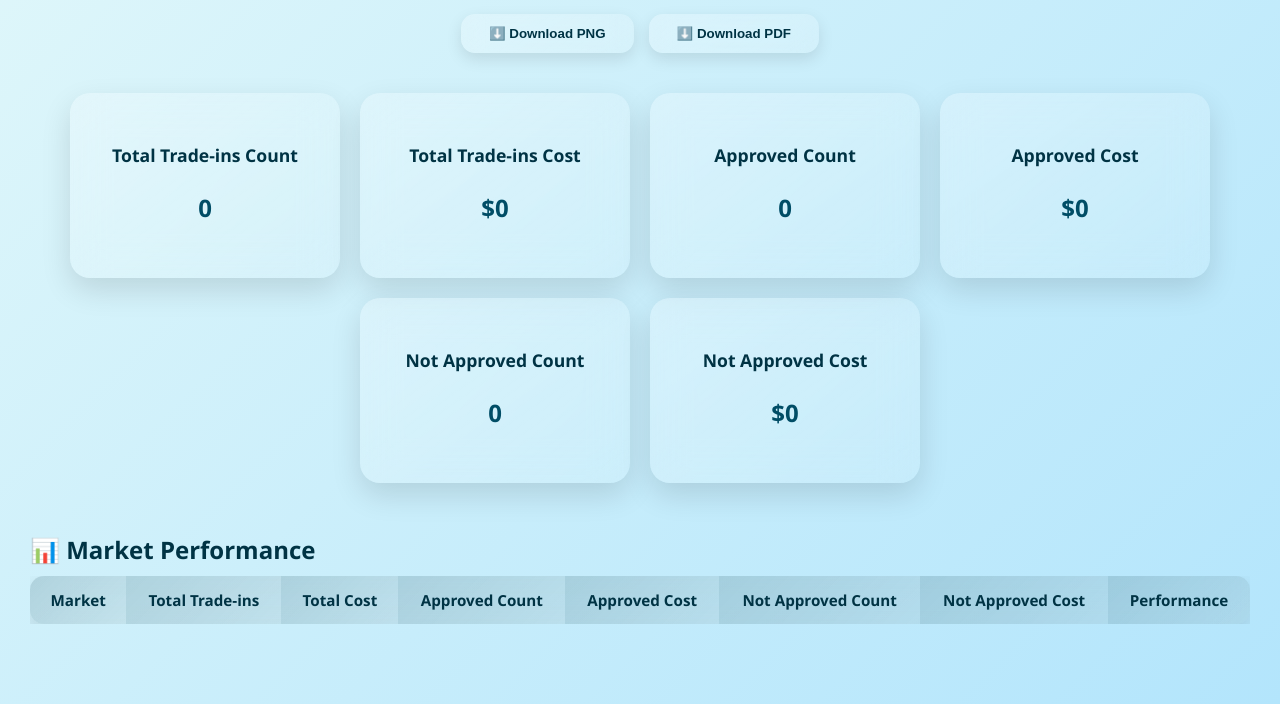
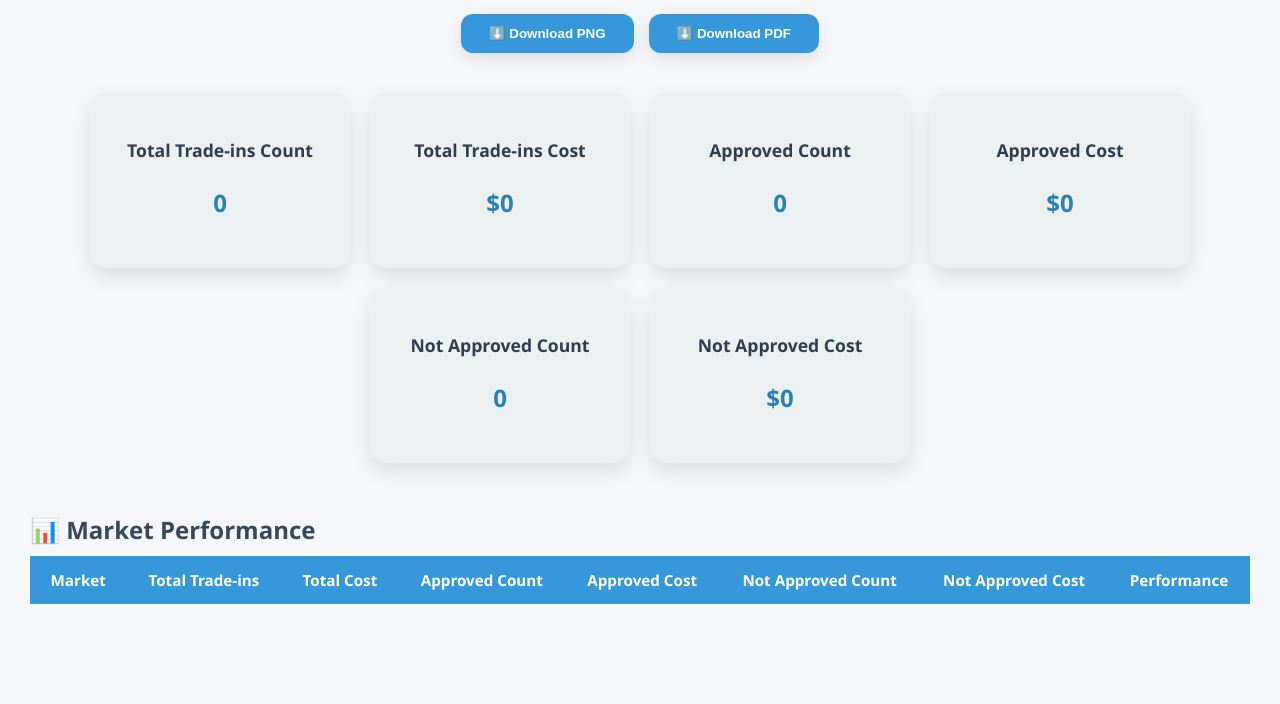
Before and after one commit to Anooshashraf/tradeins_dashboard, a plain HTML site: page index.html in a window 1280 px wide. Shown: the part 128-832 px from the top of the page. Drawn offline with nearby package versions, Linux system fonts and the light colour scheme; no server answers.

Commit message:
Update index.html

```diff
--- a/index.html
+++ b/index.html
@@ -10,10 +10,10 @@
 /* ================== BODY ================== */
 body {
   font-family: 'Segoe UI', sans-serif;
-  background: linear-gradient(135deg, #e0f7fa, #b3e5fc);
+  background: #f5f7fa;
   margin: 0;
   padding: 30px;
-  color: #003344;
+  color: #1b1b1b;
 }
 
 /* ================== HEADINGS ================== */
@@ -21,13 +21,12 @@ h1 {
   text-align: center;
   font-size: 2.5rem;
   margin-bottom: 30px;
-  color: #003344;
-  text-shadow: 1px 1px 3px rgba(0,0,0,0.15);
+  color: #2c3e50;
 }
 h2 {
   font-size: 1.5rem;
   margin: 20px 0 10px;
-  color: #003344;
+  color: #34495e;
 }
 
 /* ================== BUTTONS ================== */
@@ -40,17 +39,16 @@ h2 {
 .download-buttons button {
   padding: 12px 28px;
   border: none;
-  border-radius: 14px;
-  background: linear-gradient(145deg, rgba(255,255,255,0.25), rgba(255,255,255,0.15));
-  backdrop-filter: blur(12px);
-  color: #003344;
+  border-radius: 12px;
+  background-color: #3498db;
+  color: #fff;
   font-weight: 600;
   cursor: pointer;
   transition: all 0.3s;
-  box-shadow: 0 6px 16px rgba(0,0,0,0.1);
+  box-shadow: 0 5px 15px rgba(0,0,0,0.1);
 }
 .download-buttons button:hover {
-  background: linear-gradient(145deg, rgba(255,255,255,0.45), rgba(255,255,255,0.25));
+  background-color: #2980b9;
   transform: translateY(-2px);
 }
 
@@ -63,29 +61,27 @@ h2 {
   margin-bottom: 50px;
 }
 .card {
-  background: linear-gradient(145deg, rgba(255,255,255,0.25), rgba(255,255,255,0.1));
-  backdrop-filter: blur(18px);
-  border-radius: 20px;
-  padding: 30px 25px;
+  background-color: #ecf0f1;
+  border-radius: 16px;
+  padding: 25px 20px;
   text-align: center;
   width: 220px;
-  box-shadow: 0 12px 30px rgba(0,0,0,0.12);
-  transition: transform 0.3s, box-shadow 0.3s, background 0.3s;
+  box-shadow: 0 8px 20px rgba(0,0,0,0.1);
+  transition: transform 0.3s, box-shadow 0.3s;
 }
 .card:hover {
-  transform: translateY(-7px);
-  box-shadow: 0 18px 40px rgba(0,0,0,0.15);
-  background: linear-gradient(145deg, rgba(255,255,255,0.35), rgba(255,255,255,0.15));
+  transform: translateY(-5px);
+  box-shadow: 0 12px 25px rgba(0,0,0,0.15);
 }
 .card h2 {
   font-size: 1.1rem;
   margin-bottom: 10px;
-  color: #003344;
+  color: #2c3e50;
 }
 .card p {
   font-size: 1.5rem;
   font-weight: bold;
-  color: #004d66;
+  color: #2980b9;
 }
 
 /* ================== TABLES ================== */
@@ -97,37 +93,34 @@ table {
   width: 100%;
   border-collapse: collapse;
   min-width: 900px;
-  background: linear-gradient(145deg, rgba(255,255,255,0.25), rgba(255,255,255,0.15));
-  backdrop-filter: blur(18px);
-  border-radius: 14px;
-  overflow: hidden;
-  box-shadow: 0 10px 25px rgba(0,0,0,0.12);
+  background-color: #fff;
+  border-radius: 12px;
+  box-shadow: 0 5px 15px rgba(0,0,0,0.05);
 }
 th, td {
   padding: 14px 18px;
   text-align: center;
-  color: #003344;
   font-size: 0.95rem;
 }
 th {
-  background: linear-gradient(135deg, rgba(0,77,102,0.2), rgba(0,77,102,0.1));
+  background-color: #3498db;
+  color: #fff;
   font-weight: 600;
 }
-tr:nth-child(even) { background: rgba(255,255,255,0.08); }
-tr.top-performer { background: #d4edda; }
-tr.middle-performer { background: #fff3cd; }
-tr.low-performer { background: #f8d7da; }
+tr:nth-child(even) { background-color: #f2f2f2; }
+tr.top-performer { background-color: #2ecc71; color: #fff; }
+tr.middle-performer { background-color: #f1c40f; color: #fff; }
+tr.low-performer { background-color: #e74c3c; color: #fff; }
 
 /* ================== PROGRESS BARS ================== */
 .bar-cell {
   display: flex;
-  align-items: center;
   justify-content: center;
 }
 .bar {
   height: 14px;
   border-radius: 6px;
-  background: linear-gradient(90deg, #0077b6, #00b4d8);
+  background-color: #3498db;
   transition: width 0.5s ease;
 }
 
@@ -139,16 +132,16 @@ tr.low-performer { background: #f8d7da; }
   gap: 30px;
 }
 .drilldown-card {
-  background: rgba(255,255,255,0.25);
-  backdrop-filter: blur(18px);
-  border-radius: 20px;
+  background-color: #fff;
+  border-radius: 16px;
   padding: 25px;
-  box-shadow: 0 10px 28px rgba(0,0,0,0.12);
+  box-shadow: 0 8px 20px rgba(0,0,0,0.1);
   flex: 1 1 450px;
   min-width: 450px;
   max-width: 600px;
 }
 .drilldown-card table { min-width: 100%; }
+
 @media(max-width: 900px) {
   .cards-grid, .drilldown-container { flex-direction: column; align-items: center; }
   .card, .drilldown-card { width: 90%; min-width: unset; }
```
